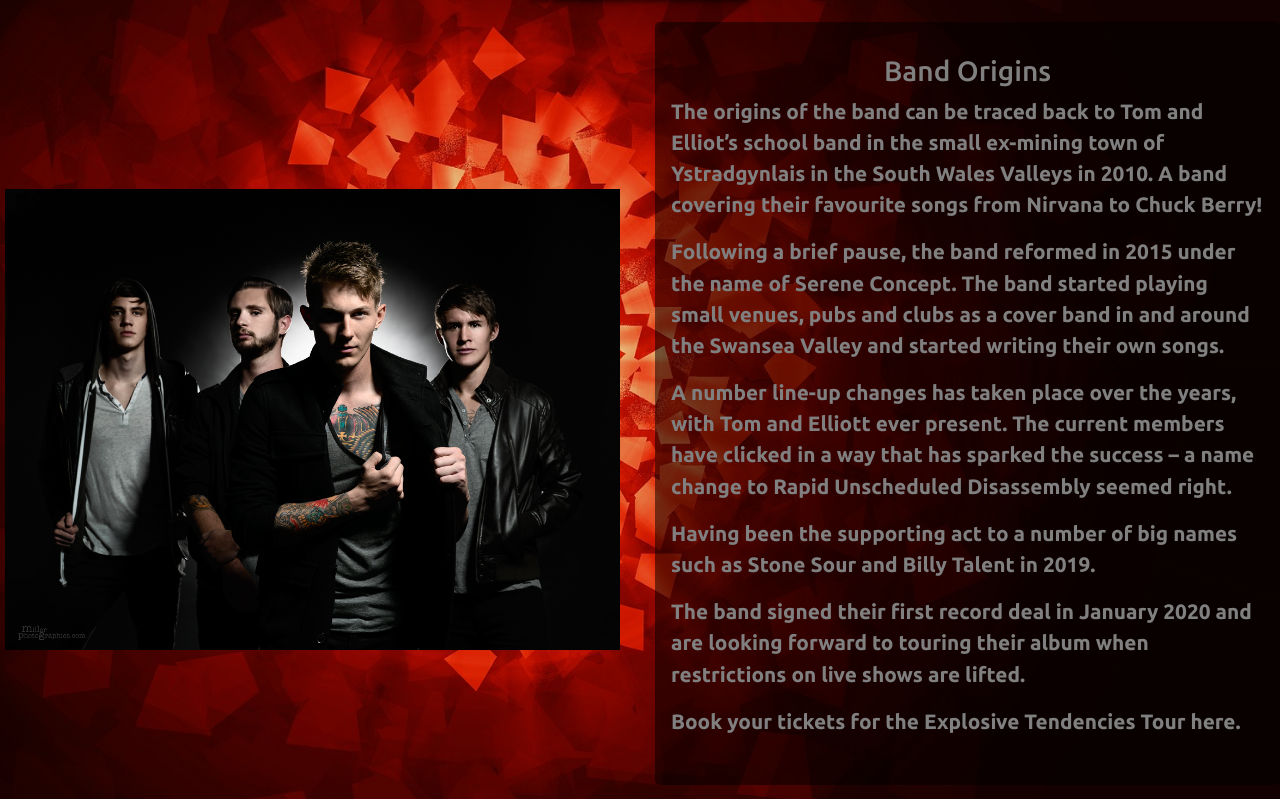
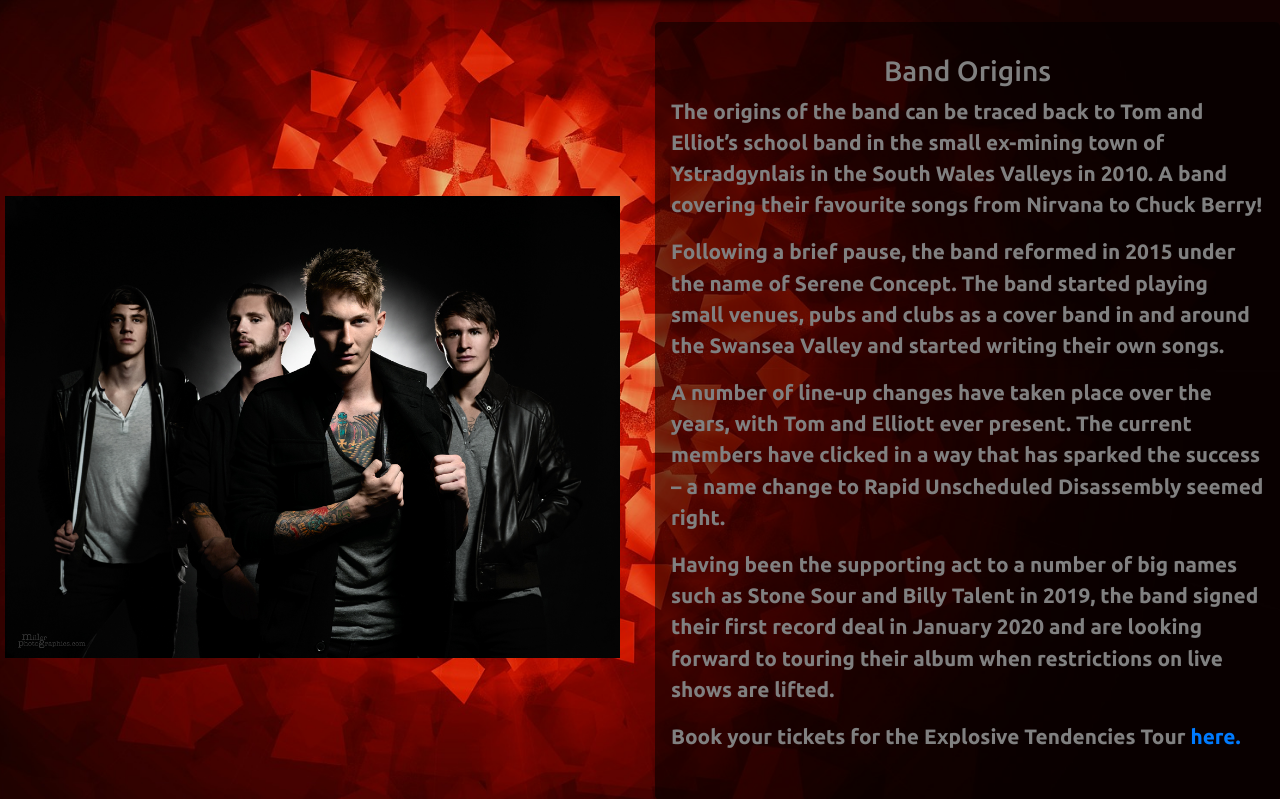
Before and after one commit to lukdav/RUD-Band, a plain HTML site: page about.html in a window 1280 px wide. Shown: the part 162-961 px from the top of the page. Drawn offline with nearby package versions, Linux system fonts and the light colour scheme.

Commit message:
Corrected content errors

```diff
--- a/about.html
+++ b/about.html
@@ -61,16 +61,13 @@
                 Following a brief pause, the band reformed in 2015 under the name of Serene Concept. The band started playing small venues, pubs and clubs as a cover band in and around the Swansea Valley and started writing their own songs.
               </p>
               <p>
-                A number line-up changes has taken place over the years, with Tom and Elliott ever present. The current members have clicked in a way that has sparked the success – a name change to Rapid Unscheduled Disassembly seemed right.
+                A number of line-up changes have taken place over the years, with Tom and Elliott ever present. The current members have clicked in a way that has sparked the success – a name change to Rapid Unscheduled Disassembly seemed right.
               </p>
               <p>
-                Having been the supporting act to a number of big names such as Stone Sour and Billy Talent in 2019.
+                Having been the supporting act to a number of big names such as Stone Sour and Billy Talent in 2019, the band signed their first record deal in January 2020 and are looking forward to touring their album when restrictions on live shows are lifted.
               </p>
               <p>
-                The band signed their first record deal in January 2020 and are looking forward to touring their album when restrictions on live shows are lifted.
-              </p>
-              <p>
-                Book your tickets for the Explosive Tendencies Tour here.
+                Book your tickets for the Explosive Tendencies Tour <a href="https://www.ticketmaster.co.uk/search?aid=753206&user_input=off&q=The+Offspring&tm_link=tm_header_search" target="_blank">here.</a>
               </p>
             </section>
           </div>
@@ -147,7 +144,7 @@
         <div class="col-md-6 col-lg-4 text-center">
           <h4>Album</h4>
           <p class="inline-block">
-            Our new album Explosive Tendencies is now available to
+            Our new album Explosive Tendencies is available to
             <a href="/download.html" target="_blank">download now! <i class="fa fa-download" aria-hidden="true"></i>
               <span class="sr-only">Click this link.</span>
             </a>
```
Also changed, not shown: contact.html (+1 -1 lines), index.html (+1 -1 lines), media.html (+1 -1 lines).
